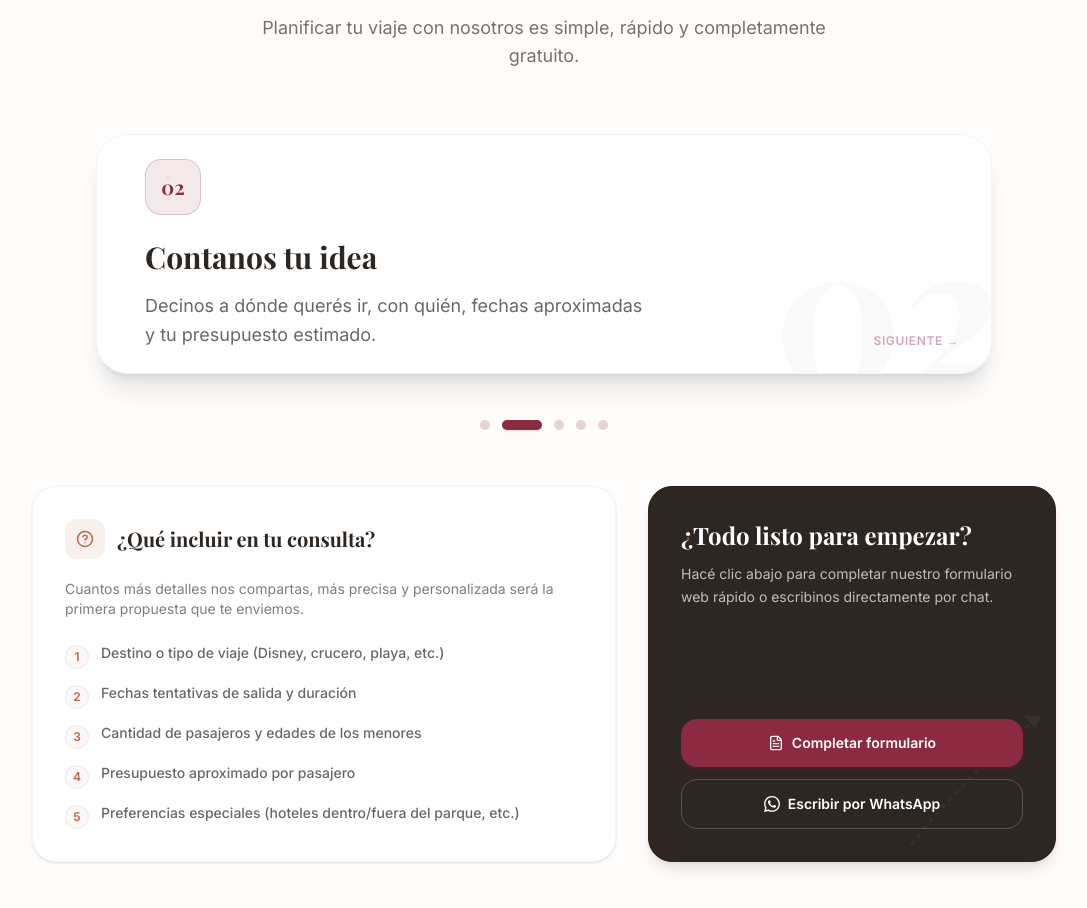
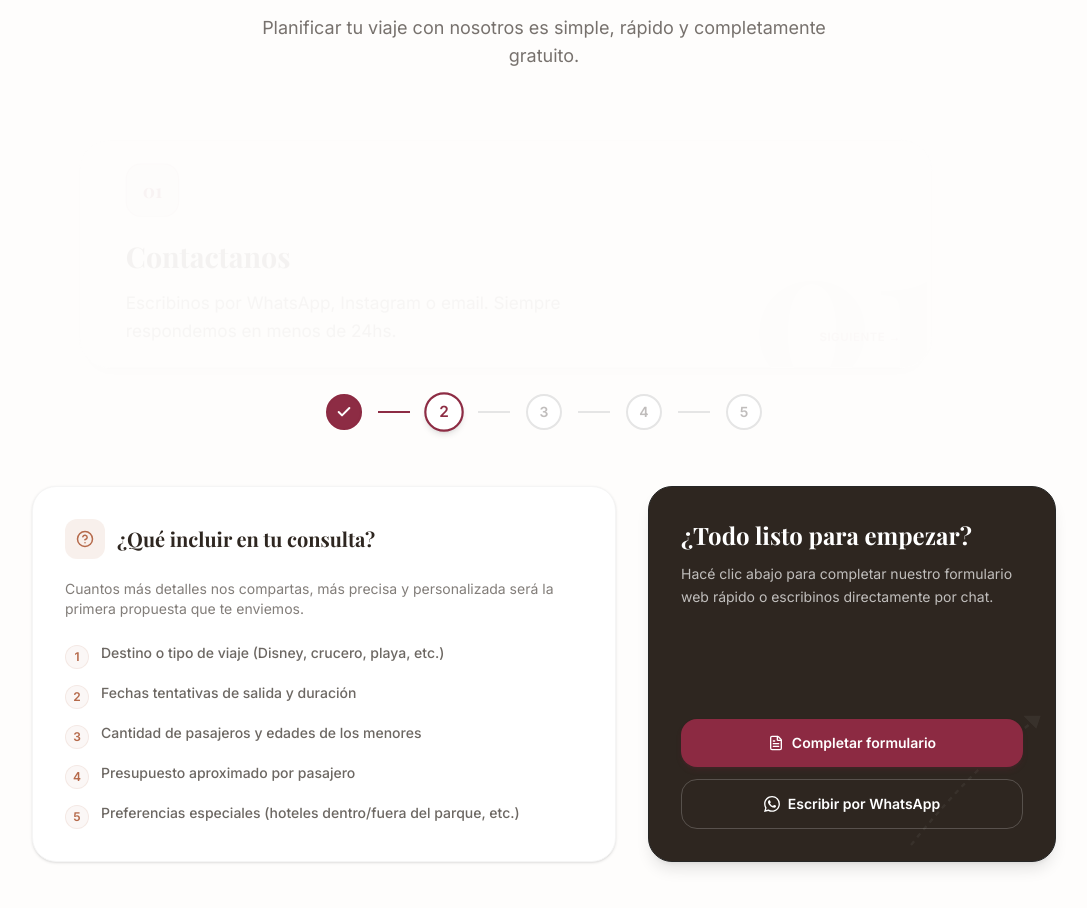
Before and after one commit to TheMagicalDuo/TheMagicalDuo, a React (Vite) app: page / in a window 1280 px wide. Shown: the part 8400-9308 px from the top of the page, without its empty margins (96-1183 px from the left). Built offline with nearby package versions, Linux system fonts and the light colour scheme; a web font is replaced by a local one.

Commit message:
Update Process indicator to a stepper with checkmarks and slow down autoplay

```diff
--- a/src/components/Process.jsx
+++ b/src/components/Process.jsx
@@ -1,6 +1,6 @@
 import { useState, useEffect } from 'react'
 import { motion, AnimatePresence } from 'framer-motion'
-import { FileText, ArrowRight, HelpCircle } from 'lucide-react'
+import { FileText, ArrowRight, HelpCircle, Check } from 'lucide-react'
 
 const WhatsAppIcon = ({ size = 24, className }) => (
   <svg className={className} width={size} height={size} viewBox="0 0 24 24" fill="currentColor">
@@ -50,7 +50,7 @@ export default function Process() {
   useEffect(() => {
     const timer = setInterval(() => {
       setActiveStep((prev) => (prev + 1) % steps.length)
-    }, 4500)
+    }, 6500)
     return () => clearInterval(timer)
   }, [])
 
@@ -110,18 +110,33 @@ export default function Process() {
             </motion.div>
           </AnimatePresence>
 
-          {/* Progress Indicator Dots */}
-          <div className="absolute -bottom-14 left-0 right-0 flex justify-center gap-3">
-            {steps.map((_, i) => (
-              <button
-                key={i}
-                onClick={() => setActiveStep(i)}
-                className={`h-2.5 rounded-full transition-all duration-500 ${
-                  activeStep === i ? 'w-10 bg-bordeaux shadow-sm' : 'w-2.5 bg-bordeaux/20 hover:bg-bordeaux/40'
-                }`}
-                aria-label={`Ir al paso ${i + 1}`}
-              />
-            ))}
+          {/* Progress Indicator Steps */}
+          <div className="absolute -bottom-14 left-0 right-0 flex justify-center items-center gap-2 sm:gap-4 px-4">
+            {steps.map((_, i) => {
+              const isPast = i < activeStep
+              const isActive = i === activeStep
+              return (
+                <div key={i} className="flex items-center">
+                  <button
+                    onClick={() => setActiveStep(i)}
+                    className={`w-8 h-8 sm:w-9 sm:h-9 rounded-full flex items-center justify-center font-bold text-xs sm:text-sm transition-all duration-500 border-2 shrink-0 ${
+                      isPast
+                        ? 'bg-bordeaux text-white border-bordeaux'
+                        : isActive
+                          ? 'bg-white text-bordeaux border-bordeaux scale-110 shadow-md'
+                          : 'bg-white text-dark/30 border-neutral-200 hover:border-bordeaux/30'
+                    }`}
+                    aria-label={`Ir al paso ${i + 1}`}
+                  >
+                    {isPast ? <Check size={16} strokeWidth={3} /> : i + 1}
+                  </button>
+                  {/* Connector Line */}
+                  {i < steps.length - 1 && (
+                    <div className={`w-3 sm:w-8 h-[2px] ml-2 sm:ml-4 transition-colors duration-500 ${isPast ? 'bg-bordeaux' : 'bg-neutral-200'}`} />
+                  )}
+                </div>
+              )
+            })}
           </div>
         </div>
 
```
